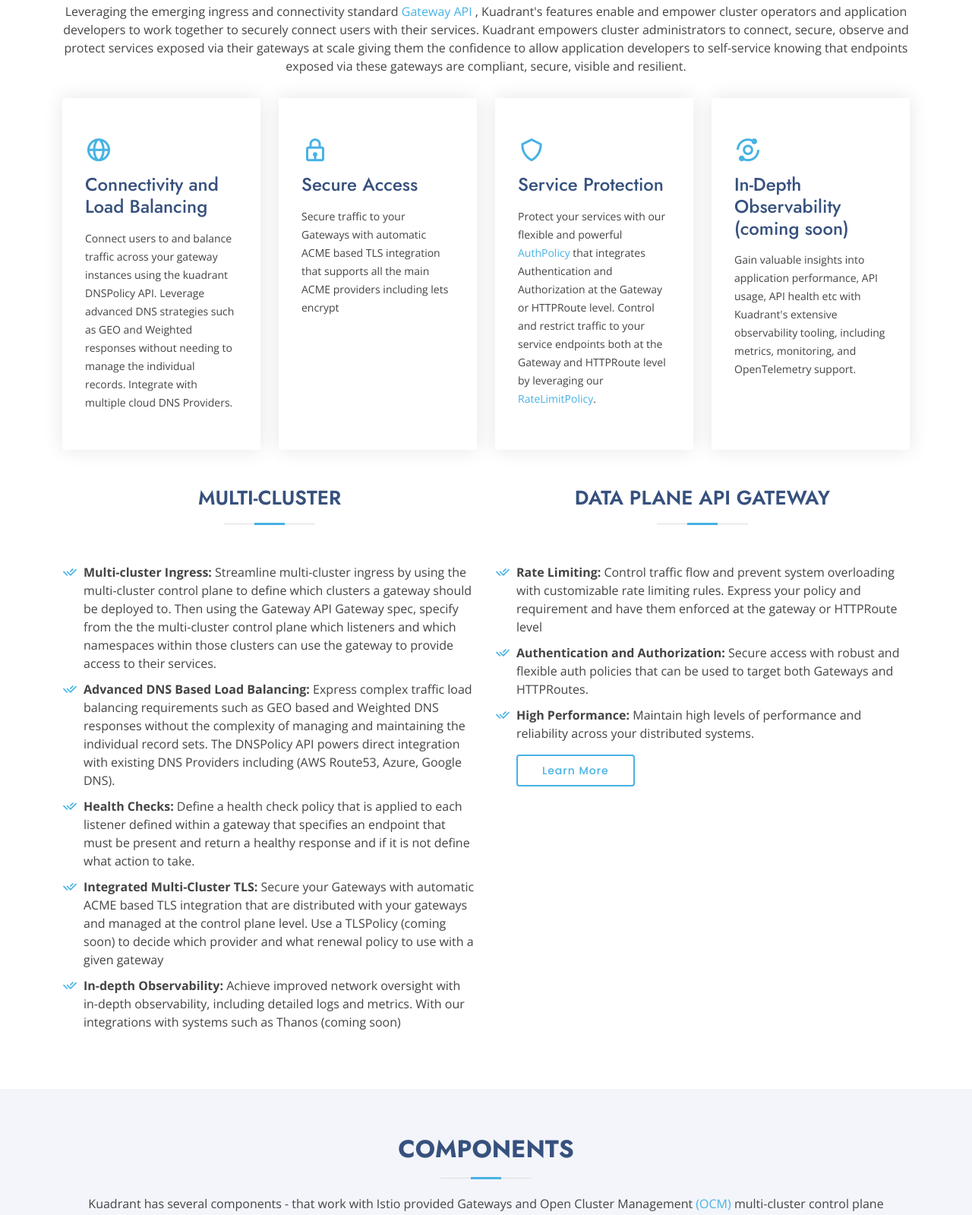
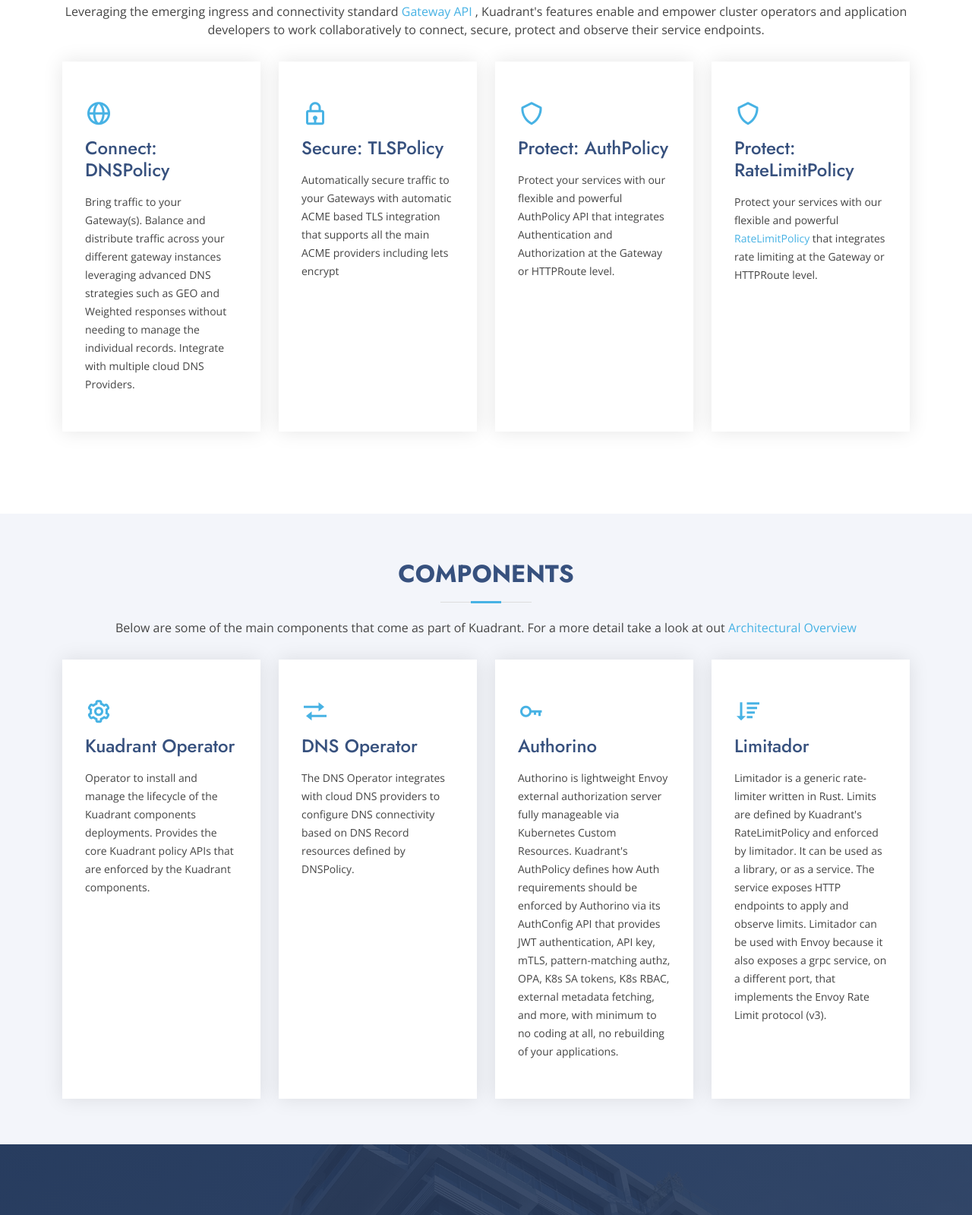
Before and after one commit to Kuadrant/kuadrant.github.io, an Eleventy site: page src/index.njk in a window 1280 px wide. Shown: the part 775-2374 px from the top of the page at 76% size. Built offline with nearby package versions, Linux system fonts and the light colour scheme; Eleventy itself is replaced by a stand-in of ours; files that its build step writes are made by us from their sources; what eleventy-plugin-asciidoc, string would draw is missing.

Commit message:
several updates to bring the website main page more  upto date

```diff
--- a/src/index.njk
+++ b/src/index.njk
@@ -31,75 +31,43 @@ tags: index-page # Note: This adds a custom class to layout.njk
 
     <div class="section-title">
       <h2>Feature Overview</h2>
-      <p>Leveraging the emerging ingress and connectivity standard <a href="https://gateway-api.sigs.k8s.io/">Gateway API </a>, Kuadrant's features enable and empower cluster operators and application developers to work together to securely connect users with their services. Kuadrant empowers cluster administrators to connect, secure, observe and protect services exposed via their gateways at scale giving them the confidence to allow application developers to self-service knowing that endpoints exposed via these gateways are compliant, secure, visible and resilient.</p>
+      <p>Leveraging the emerging ingress and connectivity standard <a href="https://gateway-api.sigs.k8s.io/">Gateway API </a>, Kuadrant's features enable and empower cluster operators and application developers to work collaboratively to connect, secure, protect and observe their service endpoints.</p>
     </div>
 
     <div class="row">
       <div class="col-xl-3 col-md-6 d-flex align-items-stretch" data-aos="zoom-in" data-aos-delay="100">
         <div class="icon-box">
           <div class="icon"><i class="bx bx-globe"></i></div>
-          <h4><a href="https://docs.kuadrant.io/multicluster-gateway-controller/docs/dnspolicy/dnspolicy/">Connectivity and Load Balancing</a></h4>
-          <p>Connect users to and balance traffic across your gateway instances using the kuadrant DNSPolicy API. Leverage advanced DNS strategies such as GEO and Weighted responses without needing to manage the individual records. Integrate with multiple cloud DNS Providers.</p>
+          <h4><a href="https://docs.kuadrant.io/kuadrant-operator/doc/reference/dnspolicy/">Connect: DNSPolicy</a></h4>
+          <p>Bring traffic to your Gateway(s). Balance and distribute traffic across your different gateway instances leveraging advanced DNS strategies such as GEO and Weighted responses without needing to manage the individual records. Integrate with multiple cloud DNS Providers.</p>
         </div>
       </div>
 
       <div class="col-xl-3 col-md-6 d-flex align-items-stretch mt-4 mt-md-0" data-aos="zoom-in" data-aos-delay="200">
         <div class="icon-box">
           <div class="icon"><i class="bx bx-lock"></i></div>
-          <h4><a href="https://docs.kuadrant.io/multicluster-gateway-controller/docs/tlspolicy/tls-policy/">Secure Access</a></h4>
-          <p>Secure traffic to your Gateways with automatic ACME based TLS integration that supports all the main ACME providers including lets encrypt</p>
+          <h4><a href="https://docs.kuadrant.io/kuadrant-operator/doc/reference/tlspolicy/">Secure: TLSPolicy</a></h4>
+          <p>Automatically secure traffic to your Gateways with automatic ACME based TLS integration that supports all the main ACME providers including lets encrypt</p>
         </div>
       </div>
 
       <div class="col-xl-3 col-md-6 d-flex align-items-stretch mt-4 mt-xl-0" data-aos="zoom-in" data-aos-delay="300">
         <div class="icon-box">
           <div class="icon"><i class="bx bx-shield"></i></div>
-          <h4><a href="https://docs.kuadrant.io/kuadrant-operator/doc/user-guides/auth-for-app-devs-and-platform-engineers/">Service Protection</a></h4>
-          <p>Protect your services with our flexible and powerful <a href="https://docs.kuadrant.io/kuadrant-operator/doc/user-guides/auth-for-app-devs-and-platform-engineers/">AuthPolicy</a> that integrates Authentication and Authorization at the Gateway or HTTPRoute level. Control and restrict traffic to your service endpoints both at the Gateway and HTTPRoute level by leveraging our <a href="https://docs.kuadrant.io/multicluster-gateway-controller/docs/how-to/simple-ratelimitpolicy-for-app-developers/">RateLimitPolicy</a>.  </p>
+          <h4><a href="https://docs.kuadrant.io/kuadrant-operator/doc/reference/authpolicy/">Protect: AuthPolicy</a></h4>
+          <p>Protect your services with our flexible and powerful AuthPolicy API that integrates Authentication and Authorization at the Gateway or HTTPRoute level.</p>
         </div>
       </div>
-
-      <div class="col-xl-3 col-md-6 d-flex align-items-stretch mt-4 mt-xl-0" data-aos="zoom-in" data-aos-delay="400">
+     <div class="col-xl-3 col-md-6 d-flex align-items-stretch mt-4 mt-xl-0" data-aos="zoom-in" data-aos-delay="300">
         <div class="icon-box">
-          <div class="icon"><i class="bx bx-analyse"></i></div>
-          <h4><a href="https://docs.kuadrant.io/multicluster-gateway-controller/docs/how-to/metrics-walkthrough/">In-Depth Observability (coming soon)</a></h4>
-          <p>Gain valuable insights into application performance, API usage, API health etc with Kuadrant's extensive observability tooling, including metrics, monitoring, and OpenTelemetry support.</p>
+          <div class="icon"><i class="bx bx-shield"></i></div>
+          <h4><a href="https://docs.kuadrant.io/kuadrant-operator/doc/reference/ratelimitpolicy/">Protect: RateLimitPolicy</a></h4>
+          <p>Protect your services with our flexible and powerful <a href="https://docs.kuadrant.io/kuadrant-operator/doc/reference/ratelimitpolicy/">RateLimitPolicy</a> that integrates rate limiting at the Gateway or HTTPRoute level.</p>
         </div>
       </div>
-
     </div>
 
     <br><br>
-
-
-
-    <div class="row content about">
-      <div class="col-lg-6">
-        <div class="section-title">
-          <h3>Multi-Cluster</h3>
-        </div>
-        <ul>
-          <li><i class="ri-check-double-line"></i> <b>Multi-cluster Ingress:</b> Streamline multi-cluster ingress by using the multi-cluster control plane to define which clusters a gateway should be deployed to. Then using the Gateway API Gateway spec, specify from the the multi-cluster control plane which listeners and which namespaces within those clusters can use the gateway to provide access to their services.</li>
-          <li><i class="ri-check-double-line"></i> <b>Advanced DNS Based Load Balancing:</b> Express complex traffic load balancing requirements such as GEO based and Weighted DNS responses without the complexity of managing and maintaining the individual record sets. The DNSPolicy API powers direct integration with existing DNS Providers including (AWS Route53, Azure, Google DNS).
-          </li>
-          <li><i class="ri-check-double-line"></i> <b>Health Checks:</b> Define a health check policy that is applied to each listener defined within a gateway that specifies an endpoint that must be present and return a healthy response and if it is not define what action to take.
-          </li>
-          <li><i class="ri-check-double-line"></i> <b>Integrated Multi-Cluster TLS:</b> Secure your Gateways with automatic ACME based TLS integration that are distributed with your gateways and managed at the control plane level. Use a TLSPolicy (coming soon) to decide which provider and what renewal policy to use with a given gateway</li>
-          <li><i class="ri-check-double-line"></i> <b>In-depth Observability:</b> Achieve improved network oversight with in-depth observability, including detailed logs and metrics. With our integrations with systems such as Thanos (coming soon)</li>
-        </ul>
-      </div>
-      <div class="col-lg-6 pt-4 pt-lg-0">
-        <div class="section-title">
-          <h3>Data Plane API Gateway</h3>
-        </div>
-        <ul>
-          <li><i class="ri-check-double-line"></i> <b>Rate Limiting:</b> Control traffic flow and prevent system overloading with customizable rate limiting rules. Express your policy and requirement and have them enforced at the gateway or HTTPRoute level</li>
-          <li><i class="ri-check-double-line"></i> <b>Authentication and Authorization:</b> Secure access with robust and flexible auth policies that can be used to target both Gateways and HTTPRoutes.</li>
-          <li><i class="ri-check-double-line"></i> <b>High Performance:</b> Maintain high levels of performance and reliability across your distributed systems.</li>
-          <li><a href="https://docs.kuadrant.io/" class="btn-learn-more">Learn More</a></li>
-        </ul>
-      </div>
-    </div>
 
   </div>
 </section><!-- End Features Section -->
@@ -107,36 +75,31 @@ tags: index-page # Note: This adds a custom class to layout.njk
 
 <!-- ======= Components Section ======= -->
 <section id="components" class="components">
-
   <div class="container" data-aos="fade-up">
     <div class="section-title">
       <h2>Components</h2>
-      <p>Kuadrant has several components - that work with Istio provided Gateways and Open Cluster Management <a href="https://open-cluster-management.io/">(OCM)</a> multi-cluster control plane</p>
+      <p>Below are some of the main components that come as part of Kuadrant. For a more detail take a look at out <a href="https://docs.kuadrant.io/architecture/docs/design/architectural-overview-v1/">Architectural Overview</a></p>
     </div>
-
-
-
     <div class="row">
-      <div class="col-xl-3 col-md-6 d-flex align-items-stretch mt-4 mt-xl-0" data-aos="zoom-in" data-aos-delay="300">
-        <div class="icon-box">
-          <div class="icon"><i class="bx bx-transfer"></i></div>
-          <h4><a href="https://github.com/Kuadrant/multicluster-gateway-controller">Multi-Cluster Gateway Controller</a></h4>
-          <p>Multi-cluster Gateway Controller, manages multi-cluster gateways, integrates with DNS providers, TLS providers and OCM (open cluster management)</p>
-        </div>
-      </div>
-
       <div class="col-xl-3 col-md-6 d-flex align-items-stretch mt-4 mt-xl-0" data-aos="zoom-in" data-aos-delay="400">
         <div class="icon-box">
           <div class="icon"><i class="bx bx-cog"></i></div>
           <h4><a href="https://github.com/Kuadrant/kuadrant-operator">Kuadrant Operator</a></h4>
-          <p>Operator to install and manage the lifecycle of the Kuadrant components deployments. Provides the core Kuadrant policy APIs  </p>
+          <p>Operator to install and manage the lifecycle of the Kuadrant components deployments. Provides the core Kuadrant policy APIs that are enforced by the Kuadrant components.  </p>
+        </div>
+      </div>
+      <div class="col-xl-3 col-md-6 d-flex align-items-stretch mt-4 mt-xl-0" data-aos="zoom-in" data-aos-delay="300">
+        <div class="icon-box">
+          <div class="icon"><i class="bx bx-transfer"></i></div>
+          <h4><a href="https://github.com/Kuadrant/dns-operator">DNS Operator</a></h4>
+          <p>The DNS Operator integrates with cloud DNS providers to configure DNS connectivity based on DNS Record resources defined by DNSPolicy.</p>
         </div>
       </div>
       <div class="col-xl-3 col-md-6 d-flex align-items-stretch" data-aos="zoom-in" data-aos-delay="100">
         <div class="icon-box">
           <div class="icon"><i class="bx bx-key"></i></div>
           <h4><a href="https://github.com/Kuadrant/authorino">Authorino</a></h4>
-          <p>Authorino is lightweight Envoy external authorization server fully manageable via Kubernetes Custom Resources. JWT authentication, API key, mTLS, pattern-matching authz, OPA, K8s SA tokens, K8s RBAC, external metadata fetching, and more, with minimum to no coding at all, no rebuilding of your applications.
+          <p>Authorino is lightweight Envoy external authorization server fully manageable via Kubernetes Custom Resources. Kuadrant's AuthPolicy defines how Auth requirements should be enforced by Authorino via its AuthConfig API that provides JWT authentication, API key, mTLS, pattern-matching authz, OPA, K8s SA tokens, K8s RBAC, external metadata fetching, and more, with minimum to no coding at all, no rebuilding of your applications.
           </p>
         </div>
       </div>
@@ -145,11 +108,9 @@ tags: index-page # Note: This adds a custom class to layout.njk
         <div class="icon-box">
           <div class="icon"><i class="bx bx-sort-down"></i></div>
           <h4><a href="https://github.com/Kuadrant/limitador">Limitador</a></h4>
-          <p>Limitador is a generic rate-limiter written in Rust. It can be used as a library, or as a service. The service exposes HTTP endpoints to apply and observe limits. Limitador can be used with Envoy because it also exposes a grpc service, on a different port, that implements the Envoy Rate Limit protocol (v3).</p>
+          <p>Limitador is a generic rate-limiter written in Rust. Limits are defined by Kuadrant's RateLimitPolicy and enforced by limitador.  It can be used as a library, or as a service. The service exposes HTTP endpoints to apply and observe limits. Limitador can be used with Envoy because it also exposes a grpc service, on a different port, that implements the Envoy Rate Limit protocol (v3).</p>
         </div>
       </div>
-    </div>
-
   </div>
 </section><!-- End Components Section -->
 
```
